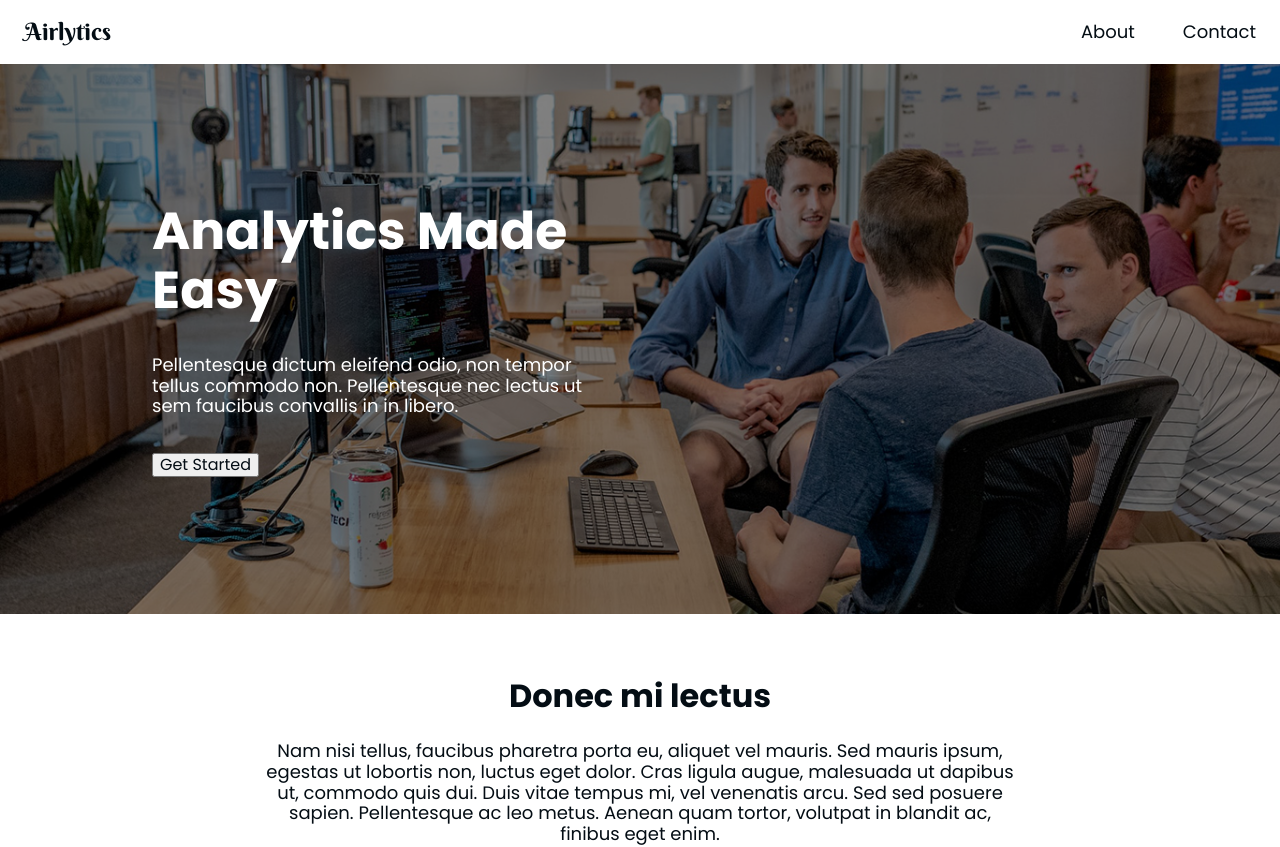
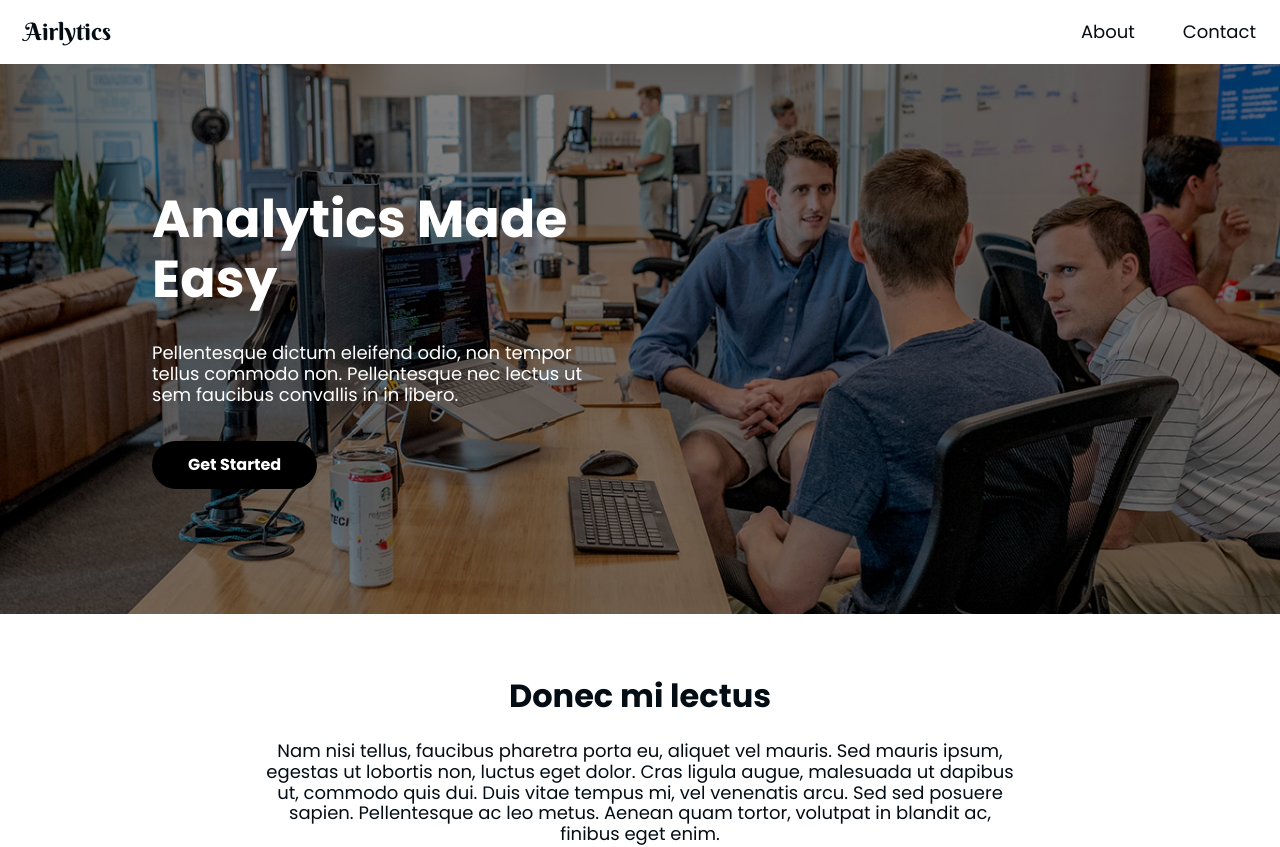
Before and after one commit to SavePointSam/Airlytics, a React (Create React App) app in the folder applications/website/: page / in a window 1280 px wide. Shown: the top 847 px of the page. Built offline with nearby package versions, Linux system fonts and the light colour scheme.

Commit message:
feat: design link buttons

```diff
--- a/applications/website/src/components/Button.tsx
+++ b/applications/website/src/components/Button.tsx
@@ -1,9 +1,44 @@
 import React from 'react';
+import styled from '@emotion/styled/macro';
+import { Link } from 'react-router-dom';
+
+type Theme = 'primary' | 'secondary';
 
 interface Props {
+  to: string;
   children: React.ReactNode;
+  theme?: Theme;
 }
 
-export default function Button({ children }: Props) {
-  return <button>{children}</button>;
+export default function Button({ to, children, theme = 'primary' }: Props) {
+  return (
+    <StyledLink to={to} buttonTheme={theme}>
+      {children}
+    </StyledLink>
+  );
 }
+
+interface StyledProps {
+  buttonTheme: Theme;
+}
+
+const StyledLink = styled(Link)<StyledProps>`
+  border-radius: 24px;
+  background-color: ${({ buttonTheme }) =>
+    buttonTheme === 'secondary' ? '#000000' : '#f47c20'};
+  color: #ffffff;
+  padding: 0 36px;
+  height: 48px;
+  border: 0;
+  display: flex;
+  align-items: center;
+  font-weight: bold;
+
+  &:hover {
+    margin: 0;
+    color: #ffffff;
+    background-color: ${({ buttonTheme }) =>
+      buttonTheme === 'secondary' ? '#2a3137' : '#f68d3c'};
+    border: 0;
+  }
+`;
--- a/applications/website/src/components/HomeHero.tsx
+++ b/applications/website/src/components/HomeHero.tsx
@@ -45,7 +45,9 @@ export default function HomeHero() {
             Pellentesque nec lectus ut sem faucibus convallis in in libero.
           </p>
           <Column padding="24px 0 0">
-            <Button>Get Started</Button>
+            <Button to="contact" theme="secondary">
+              Get Started
+            </Button>
           </Column>
         </Column>
       </Column>
--- a/applications/website/src/routes/Home.tsx
+++ b/applications/website/src/routes/Home.tsx
@@ -117,7 +117,7 @@ export default function HomePage() {
           <h2 style={{ marginBottom: '0' }}>Maecenas placerat consectetur</h2>
 
           <Column padding="36px 0 0" alignItems="center">
-            <Button>Get Started</Button>
+            <Button to="contact">Get Started</Button>
 
             <Box padding="36px 0 0" textAlign="center">
               <p>Sed eleifend, urna ut tincidunt tincidunt.</p>
```
